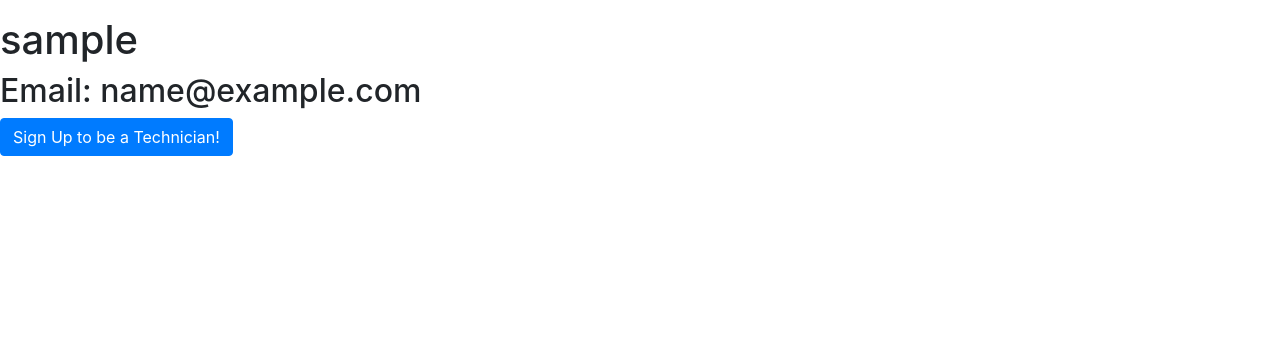
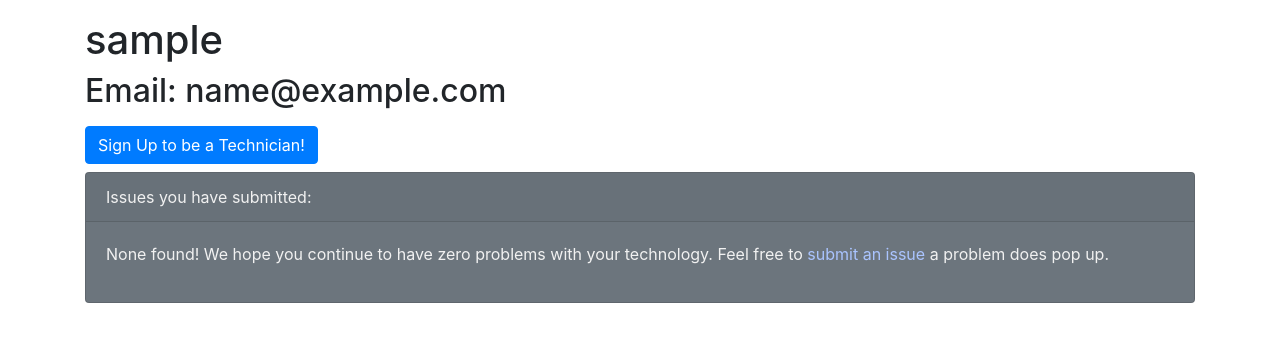
Before and after one commit to ChicoState/ODIT, a Django app: page /profile.html in a window 1280 px wide. Shown: the part 56-398 px from the top of the page. Run offline with Django 3.2, Linux system fonts and the light colour scheme; the visitor is signed in with stand-in values (Sample User, id 1); data comes from the database, SQL or seed files in the repository; data that the repository does not hold is empty; parts of the project's set-up code (start-up, migrations or seed data) failed here and were passed over; some libraries are stand-ins or nearby versions.

Commit message:
Add styling to user profile page, viewissues page  - User can view their own issues and assigned issues here  - Viewissues page has gotten a reformatting using Bootstrap cards

```diff
--- a/myapp/static/style.css
+++ b/myapp/static/style.css
@@ -1,8 +1,11 @@
-.card {
-  color: #f1f1f1;
+a {
+  color: #aac4ff;
 }
 
 @media (prefers-color-scheme: light) {
+  .card {
+    color: #f1f1f1;
+  }
   .navbar {
     background-color: gray;
   }
@@ -26,6 +29,23 @@
 }
 @media (prefers-color-scheme: dark) {
   /* Like regular styles.css, but dark mode */
+  .card {
+    color: #FFFFFF;
+  }
+  .card.bg-light{
+    color: #3c3c3c;
+  }
+  .card.bg-light > .card-header {
+    color: #3c3c3c;
+    background-color: #dfdfdf;
+  }
+  .card.bg-light > .card-body {
+    color: #3c3c3c;
+    background-color: #c2c2c2;
+  }
+  .card.bg-light > *{
+    color: #3c3c3c;
+  }
   body {
     color: #c4c4c4;
     background: #414141;
--- a/myapp/templates/profile.html
+++ b/myapp/templates/profile.html
@@ -3,13 +3,77 @@
 
 {% load static %}
 
+<div class="container">
+	{% comment %} User profile
+
+	We might choose, at some point, to let users view each other's profiles.
+	In this case, an additional boolean should be added that determines whether the page should also
+	load the content past this initial chunk (user's own issues, assigned issues, etc.)
+	{% endcomment %}
+	<div class="row">
+		<div class="col">
 			<h1>{{ user_name }}</h1>
 			<h2>Email: {{ email }}</h2>
 			{% if is_technician %}
 			<h2>Bio:</h2>
 			<p>{{ bio }}</p>
 			{% else %}
-<a class="btn btn-primary" href="/profile/become_technician">Sign Up to be a Technician!</a>
+			<a class="btn btn-primary my-2" href="/profile/become_technician">Sign Up to be a Technician!</a>
 			{% endif %}
+		</div>
+	</div>
+	{% comment %} User's own issues {% endcomment %}
+	<div class="row">
+		<div class="col">
+			<div class="card bg-secondary mb-2">
+				<div class="card-header">Issues you have submitted:</div>
+				<div class="card-body">
+				{% if issues_list is not None %}
+					{% comment %} TODO: Add a filter form to this list, too {% endcomment %}
+					{% for issue in issues_list %}
+					<div class="card bg-light">
+						<div class="card-header">{{ issue.title|title }}</div>
+						<div class="card-body px-1 py-1">
+							<div class="border border-secondary rounded px-2 py-2">
+								<p>{{ issue.description }}</p>
+							</div>
+							<p>Date Created: {{ issue.date_created }}</p>
+							<p>Issue type: {{ issue.issue_type }}</p>
+						</div>
+					</div>
+					{% endfor %}
+				{% else %}
+				<p>None found! We hope you continue to have zero problems with your technology. Feel free to <a href="/submit.html">submit an issue</a> a problem does pop up.</p>
+				{% endif %}
+				</div>
+			</div>
+		</div>
+	</div>
+	{% comment %} User's (self) assigned issues
 
+	Only displays if is_technician is true
+	{% endcomment %}
+	{% if is_technician == True %}
+	<div class="row">
+		<div class="col">
+			<div class="card bg-secondary px-2 py-2">
+			{% if assigned_issues is not None %}
+			<h4>Your pending issues:</h4>
+			{% for issue in assigned_issues %}
+			<ul>
+				<li>Title: {{ issue.title }}</li>
+				<li>Description: {{ issue.description }}</li>
+				<li>Date Created: {{ issue.date_created }}</li>
+				<li>Issue type: {{ issue.issue_type }}</li>
+				<li>Affected user: {{ issue.affected_user }}</li>
+			</ul>
+			{% endfor %}
+			{% else %}
+			<p>You have no pending issues to resolve. Maybe <a href="/viewissues.html">find someone you can help out?</a></p>
+			{% endif %}
+			</div>
+		</div>
+	</div>
+	{% endif %}
+</div>
 {% endblock %}
--- a/myapp/views.py
+++ b/myapp/views.py
@@ -105,12 +105,27 @@ def logoff(request):
 @login_required
 def profile_page(request):
 	this_user = models.Profile.objects.get(user__exact=request.user)
+
+	# Get all issues for this user, whether they are a technician or not.
+	# Technicians need help sometimes too, you know!
+	if (models.Issue_Model.objects.filter(affected_user=request.user).count() > 0):
+		issues_list = models.Issue_Model.objects.filter(affected_user=request.user)
+	else:
+		issues_list = None
+	# And if they're a technician, they'll likely want to see what they've been assigned.
+	if ( (this_user.user_type == True) and (models.Issue_Model.objects.filter(assigned_user=request.user).count() > 0) ):
+		assigned_issues = models.Issue_Model.objects.filter(assigned_user=request.user)
+	else:
+		# User has no assigned issues. We'll set this variable as None.
+		assigned_issues = None
 	context = {
 		"title": "ODIT - {}".format(request.user.username),
 		"user_name": request.user.username,
 		"bio": this_user.bio,
 		"email": request.user.email,
 		"is_technician": this_user.user_type,
+		"issues_list": issues_list,
+		"assigned_issues": assigned_issues
     }
 	return render(request, "profile.html", context=context)
 
```
Also changed, not shown: myapp/templates/viewissues.html (+29 -18 lines). Lines whose indentation alone changed are shown as unchanged.
